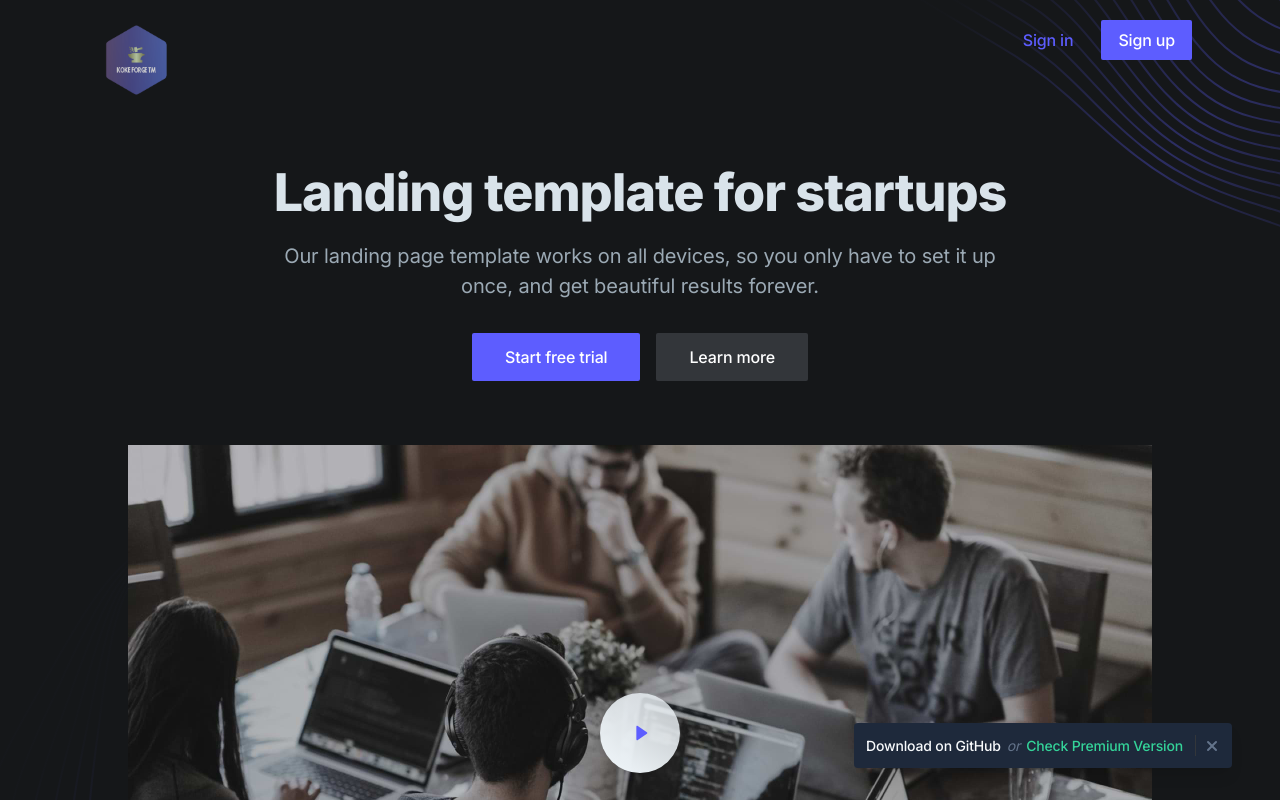
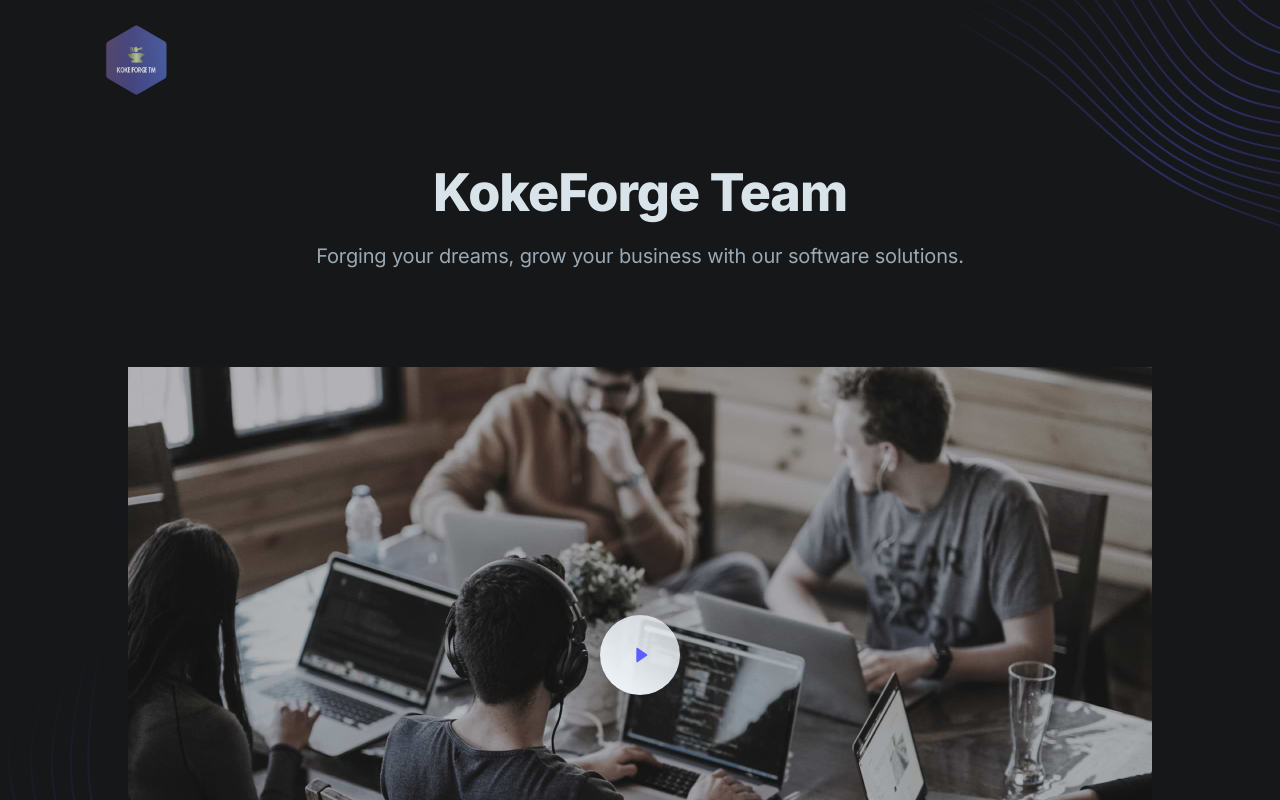
Before and after one commit to Koke-Forge-TM/koke-forge, a Next.js app: page / in a window 1280 px wide. Shown: the top 800 px of the page. Built offline with nearby package versions, Linux system fonts and the light colour scheme.

Commit message:
some real text hiding unnecessary stuff

```diff
--- a/components/banner.tsx
+++ b/components/banner.tsx
@@ -7,32 +7,32 @@ export default function Banner() {
 
   return (
     <>
-      {bannerOpen && (
-        <div className="fixed bottom-0 right-0 w-full md:bottom-8 md:right-12 md:w-auto z-60">
-          <div className="bg-slate-800 text-slate-50 text-sm p-3 md:rounded shadow-lg flex justify-between">
-            <div className="text-slate-500 inline-flex">
-              <a
-                className="font-medium hover:underline text-slate-50"
-                href="https://github.com/cruip/open-react-template"
-                target="_blank"
-                rel="noreferrer"
-              >
-                Download<span className="hidden sm:inline"> on GitHub</span>
-              </a>{' '}
-              <span className="italic px-1.5">or</span>{' '}
-              <a className="font-medium hover:underline text-emerald-400" href="https://cruip.com/open-pro/" target="_blank" rel="noreferrer">
-                Check Premium Version
-              </a>
-            </div>
-            <button className="text-slate-500 hover:text-slate-400 pl-2 ml-3 border-l border-gray-700" onClick={() => setBannerOpen(false)}>
-              <span className="sr-only">Close</span>
-              <svg className="w-4 h-4 shrink-0 fill-current" viewBox="0 0 16 16">
-                <path d="M12.72 3.293a1 1 0 00-1.415 0L8.012 6.586 4.72 3.293a1 1 0 00-1.414 1.414L6.598 8l-3.293 3.293a1 1 0 101.414 1.414l3.293-3.293 3.293 3.293a1 1 0 001.414-1.414L9.426 8l3.293-3.293a1 1 0 000-1.414z" />
-              </svg>
-            </button>
-          </div>
-        </div>
-      )}
+      {/*{bannerOpen && (*/}
+      {/*  <div className="fixed bottom-0 right-0 w-full md:bottom-8 md:right-12 md:w-auto z-60">*/}
+      {/*    <div className="bg-slate-800 text-slate-50 text-sm p-3 md:rounded shadow-lg flex justify-between">*/}
+      {/*      <div className="text-slate-500 inline-flex">*/}
+      {/*        <a*/}
+      {/*          className="font-medium hover:underline text-slate-50"*/}
+      {/*          href="https://github.com/cruip/open-react-template"*/}
+      {/*          target="_blank"*/}
+      {/*          rel="noreferrer"*/}
+      {/*        >*/}
+      {/*          Download<span className="hidden sm:inline"> on GitHub</span>*/}
+      {/*        </a>{' '}*/}
+      {/*        <span className="italic px-1.5">or</span>{' '}*/}
+      {/*        <a className="font-medium hover:underline text-emerald-400" href="https://cruip.com/open-pro/" target="_blank" rel="noreferrer">*/}
+      {/*          Check Premium Version*/}
+      {/*        </a>*/}
+      {/*      </div>*/}
+      {/*      <button className="text-slate-500 hover:text-slate-400 pl-2 ml-3 border-l border-gray-700" onClick={() => setBannerOpen(false)}>*/}
+      {/*        <span className="sr-only">Close</span>*/}
+      {/*        <svg className="w-4 h-4 shrink-0 fill-current" viewBox="0 0 16 16">*/}
+      {/*          <path d="M12.72 3.293a1 1 0 00-1.415 0L8.012 6.586 4.72 3.293a1 1 0 00-1.414 1.414L6.598 8l-3.293 3.293a1 1 0 101.414 1.414l3.293-3.293 3.293 3.293a1 1 0 001.414-1.414L9.426 8l3.293-3.293a1 1 0 000-1.414z" />*/}
+      {/*        </svg>*/}
+      {/*      </button>*/}
+      {/*    </div>*/}
+      {/*  </div>*/}
+      {/*)}*/}
     </>
   )
 }
--- a/components/hero.tsx
+++ b/components/hero.tsx
@@ -1,5 +1,6 @@
 import VideoThumb from '@/public/images/hero-image-01.jpg'
 import ModalVideo from '.././components/modal-video'
+import {staticText} from "@/data/staticText";
 
 export default function Hero() {
   return (
@@ -24,16 +25,16 @@ export default function Hero() {
 
           {/* Section header */}
           <div className="max-w-3xl mx-auto text-center pb-12 md:pb-16">
-            <h1 className="h1 mb-4" data-aos="fade-up">Landing template for startups</h1>
-            <p className="text-xl text-gray-400 mb-8" data-aos="fade-up" data-aos-delay="200">Our landing page template works on all devices, so you only have to set it up once, and get beautiful results forever.</p>
-            <div className="max-w-xs mx-auto sm:max-w-none sm:flex sm:justify-center">
-              <div data-aos="fade-up" data-aos-delay="400">
-                <a className="btn text-white bg-purple-600 hover:bg-purple-700 w-full mb-4 sm:w-auto sm:mb-0" href="#0">Start free trial</a>
-              </div>
-              <div data-aos="fade-up" data-aos-delay="600">
-                <a className="btn text-white bg-gray-700 hover:bg-gray-800 w-full sm:w-auto sm:ml-4" href="#0">Learn more</a>
-              </div>
-            </div>
+            <h1 className="h1 mb-4" data-aos="fade-up">{staticText.heroTitleEn}</h1>
+            <p className="text-xl text-gray-400 mb-8" data-aos="fade-up" data-aos-delay="200">{staticText.heroSubEn}</p>
+            {/*<div className="max-w-xs mx-auto sm:max-w-none sm:flex sm:justify-center">*/}
+            {/*  <div data-aos="fade-up" data-aos-delay="400">*/}
+            {/*    <a className="btn text-white bg-purple-600 hover:bg-purple-700 w-full mb-4 sm:w-auto sm:mb-0" href="#0">Start free trial</a>*/}
+            {/*  </div>*/}
+            {/*  <div data-aos="fade-up" data-aos-delay="600">*/}
+            {/*    <a className="btn text-white bg-gray-700 hover:bg-gray-800 w-full sm:w-auto sm:ml-4" href="#0">Learn more</a>*/}
+            {/*  </div>*/}
+            {/*</div>*/}
           </div>
 
           <ModalVideo
--- a/components/ui/footer.tsx
+++ b/components/ui/footer.tsx
@@ -135,7 +135,7 @@ export default function Footer() {
             </ul>
 
             {/* Copyrights note */}
-            <div className="text-gray-400 text-sm mr-4">&copy; Cruip.com. All rights reserved.</div>
+            <div className="text-gray-400 text-sm mr-4">&copy; KokeForge TM. All rights reserved.</div>
 
           </div>
 
--- a/components/ui/header.tsx
+++ b/components/ui/header.tsx
@@ -17,27 +17,27 @@ export default function Header() {
             </Link>
           </div>
 
-          {/* Desktop navigation */}
-          <nav className="hidden md:flex md:grow">
-            {/* Desktop sign in links */}
-            <ul className="flex grow justify-end flex-wrap items-center">
-              <li>
-                <Link
-                  href="/signin"
-                  className="font-medium text-purple-600 hover:text-gray-200 px-4 py-3 flex items-center transition duration-150 ease-in-out"
-                >
-                  Sign in
-                </Link>
-              </li>
-              <li>
-                <Link href="/signup" className="btn-sm text-white bg-purple-600 hover:bg-purple-700 ml-3">
-                  Sign up
-                </Link>
-              </li>
-            </ul>
-          </nav>
+          {/*/!* Desktop navigation *!/*/}
+          {/*<nav className="hidden md:flex md:grow">*/}
+          {/*  /!* Desktop sign in links *!/*/}
+          {/*  <ul className="flex grow justify-end flex-wrap items-center">*/}
+          {/*    <li>*/}
+          {/*      <Link*/}
+          {/*        href="/signin"*/}
+          {/*        className="font-medium text-purple-600 hover:text-gray-200 px-4 py-3 flex items-center transition duration-150 ease-in-out"*/}
+          {/*      >*/}
+          {/*        Sign in*/}
+          {/*      </Link>*/}
+          {/*    </li>*/}
+          {/*    <li>*/}
+          {/*      <Link href="/signup" className="btn-sm text-white bg-purple-600 hover:bg-purple-700 ml-3">*/}
+          {/*        Sign up*/}
+          {/*      </Link>*/}
+          {/*    </li>*/}
+          {/*  </ul>*/}
+          {/*</nav>*/}
 
-          <MobileMenu />
+          {/*<MobileMenu />*/}
 
         </div>
       </div>
--- /dev/null
+++ b/data/staticText.ts
@@ -0,0 +1,6 @@
+export const staticText = {
+    heroTitleEs: "KokeForge Team",
+    heroTitleEn: "KokeForge Team",
+    heroSubEs: "Forjando tus sueños, haz crecer tu negocio con nuestros productos de software.",
+    heroSubEn: "Forging your dreams, grow your business with our software solutions."
+}
```
